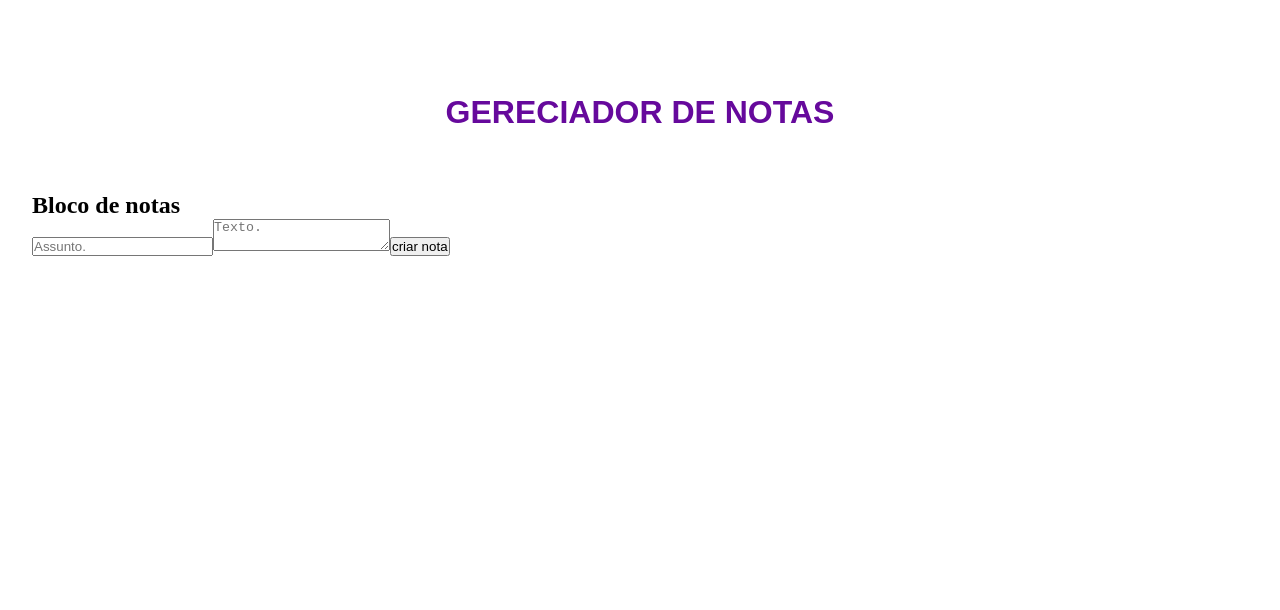
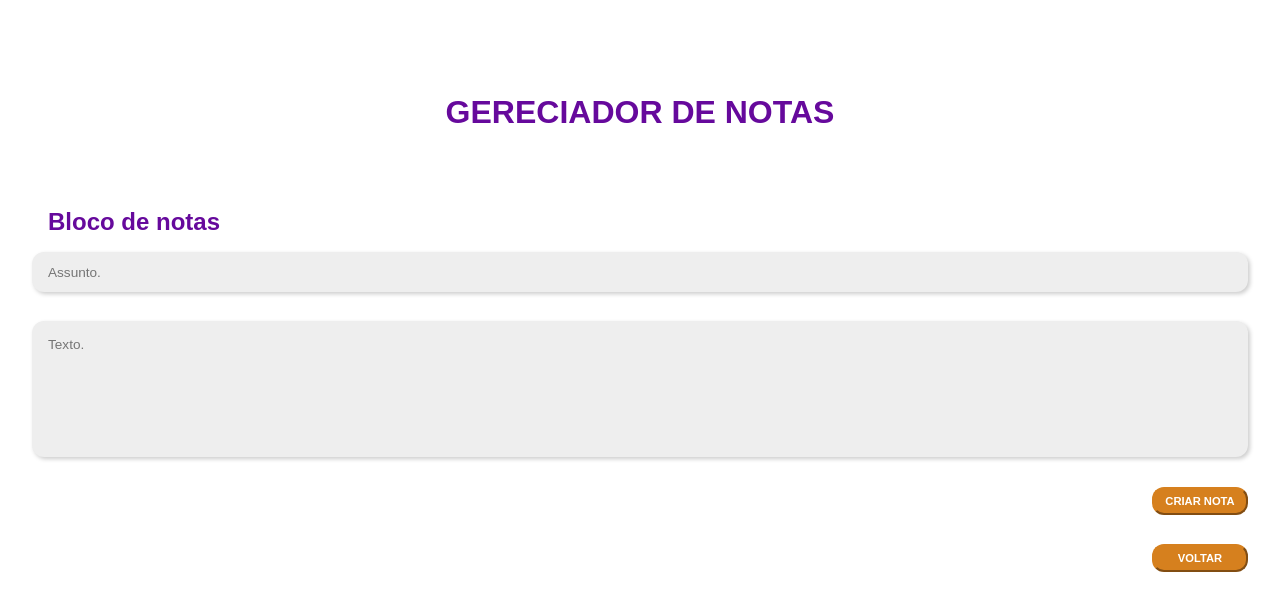
Before and after one commit to MunrraMT/desafio-front-post-its, a React (Create React App) app: page /add-task in a window 1280 px wide. Shown: the top 610 px of the page. Built offline with nearby package versions, Linux system fonts and the light colour scheme.

Commit message:
Visual da página de criação de nota

```diff
--- a/src/App.scss
+++ b/src/App.scss
@@ -1,3 +1,5 @@
 @import './styles/header.scss';
 @import './styles/home.scss';
-@import './styles/ver-notas.scss';
+@import './styles/viewer-tasks.scss';
+@import './styles/add-new-task.scss';
+@import './styles/show-modal.scss';
--- a/src/components/no-exist-tasks.js
+++ b/src/components/no-exist-tasks.js
@@ -1,8 +1,8 @@
 import BtnAddNotas from './btn-add-notas';
 
 const NoExistTasks = () => (
-  <main className='ver-notas__content'>
-    <h3 className='ver-notas__title'>Não existem notas adicionadas</h3>
+  <main className='viewer-tasks__content'>
+    <h3 className='viewer-tasks__title'>Não existem notas adicionadas</h3>
     <BtnAddNotas />
   </main>
 );
--- a/src/index.scss
+++ b/src/index.scss
@@ -13,5 +13,8 @@ body {
   --color-text-roxo: #66099c;
   --color-btn-laranja: #d6801e;
   --color-btn-laranja-dark: #724613;
+  --color-backgound-input: #eee;
+  --color-shadow: #ccc;
+
   --border-radius: 0.75rem;
 }
--- a/src/pages/add-new-task-page.js
+++ b/src/pages/add-new-task-page.js
@@ -1,6 +1,7 @@
 /* eslint-disable react/prop-types */
 import { ErrorMessage, Field, Form, Formik } from 'formik';
 import { useState } from 'react';
+import { useHistory } from 'react-router-dom';
 import * as Yup from 'yup';
 import BtnAddNotas from '../components/btn-add-notas';
 import BtnVerNotas from '../components/btn-ver-notas';
@@ -8,13 +9,14 @@ import BtnVerNotas from '../components/btn-ver-notas';
 const AddNewTaskPage = () => {
   const [newTask, setNewTask] = useState({});
   const [feedbackPost, setFeedbackPost] = useState('');
+  const history = useHistory();
 
   const ShowModal = () => {
     if (feedbackPost === '') return <aside />;
 
     return (
-      <aside>
-        <h3>{feedbackPost}</h3>
+      <aside className='show-modal__content'>
+        <h3 className='show-modal__title'>{feedbackPost}</h3>
         <BtnVerNotas />
         <BtnAddNotas />
       </aside>
@@ -25,10 +27,7 @@ const AddNewTaskPage = () => {
     if (response === 'error')
       return setFeedbackPost('Nota não criada, sem conexão com o servido');
 
-    if (
-      response.assunto !== newTask.assunto &&
-      response.texto !== newTask.texto
-    ) {
+    if (response.title !== newTask.title && response.text !== newTask.text) {
       return setFeedbackPost('Nota não criada, tente novamente mais tarde');
     }
 
@@ -47,39 +46,63 @@ const AddNewTaskPage = () => {
       .catch(showResponseAPI('error'));
   };
 
-  const showError = (message) => <p>{message}</p>;
+  const showError = (message) => (
+    <p className='add-new-task__error'>{message}</p>
+  );
 
   const sendSchema = Yup.object().shape({
-    assunto: Yup.string()
+    title: Yup.string()
       .min(3, 'Precisa ter no mínino 3 letras!')
       .max(50, 'No máximo 50 caracteres!')
       .required('Precisa ter uma assunto!'),
-    texto: Yup.string()
+    text: Yup.string()
       .min(10, 'Precisa ter no mínino 10 letras!')
       .max(150, 'No máximo 150 caracteres!')
       .required('Precisa ter um texto!')
   });
 
+  const backHome = () => {
+    history.push('/');
+  };
+
   return (
     <>
-      <main>
-        <h2>Bloco de notas</h2>
+      <main className='add-new-task__content'>
+        <h2 className='add-new-task__h2'>Bloco de notas</h2>
         <Formik
           initialValues={{
-            assunto: '',
-            texto: ''
+            title: '',
+            text: ''
           }}
           onSubmit={formSubmit}
           validationSchema={sendSchema}
         >
           {() => (
-            <Form>
-              <Field name='assunto' type='text' placeholder='Assunto.' />
-              <ErrorMessage name='assunto' render={showError} />
-              <Field name='texto' as='textarea' placeholder='Texto.' />
-              <ErrorMessage name='texto' render={showError} />
-              <button className='btn-submit-task' type='submit'>
+            <Form className='add-new-task__form'>
+              <Field
+                className='add-new-task__title'
+                name='title'
+                type='text'
+                placeholder='Assunto.'
+              />
+              <ErrorMessage name='title' render={showError} />
+              <Field
+                className='add-new-task__text'
+                name='text'
+                as='textarea'
+                placeholder='Texto.'
+              />
+              <ErrorMessage name='text' render={showError} />
+              <button className='add-new-task__btn' type='submit'>
                 criar nota
+              </button>
+
+              <button
+                onClick={backHome}
+                className='add-new-task__btn'
+                type='button'
+              >
+                voltar
               </button>
             </Form>
           )}
--- /dev/null
+++ b/src/styles/add-new-task.scss
@@ -0,0 +1,76 @@
+.add-new-task {
+  &__content {
+    display: flex;
+    flex-direction: column;
+    flex-direction: column;
+    justify-content: center;
+  }
+
+  &__h2 {
+    color: var(--color-text-roxo);
+    text-align: left;
+    font-family: sans-serif;
+    padding: 1rem;
+  }
+
+  &__form {
+    height: 20rem;
+
+    display: flex;
+    flex-direction: column;
+    align-items: center;
+    justify-content: space-between;
+  }
+
+  &__title,
+  &__text {
+    height: 2.5rem;
+    width: 100%;
+
+    padding: 1rem;
+    border-radius: var(--border-radius);
+    border: none;
+    background-color: var(--color-backgound-input);
+    box-shadow: 2px 2px 4px var(--color-shadow);
+    font-family: sans-serif;
+    font-size: 0.85rem;
+  }
+
+  &__text {
+    height: 8.5rem;
+    resize: none;
+  }
+
+  &__error {
+    color: red;
+    line-height: 1rem;
+    font-family: sans-serif;
+  }
+
+  &__btn {
+    width: 6rem;
+    line-height: 1rem;
+
+    padding: 0.25rem;
+    text-transform: uppercase;
+    text-align: center;
+    font-family: sans-serif;
+    font-weight: 600;
+    font-size: 0.7rem;
+    cursor: pointer;
+    color: var(--color-text-light);
+    background-color: var(--color-btn-laranja);
+    border-radius: var(--border-radius);
+    border-color: var(--color-btn-laranja);
+
+    display: flex;
+    flex-direction: row;
+    align-self: flex-end;
+    justify-content: center;
+
+    &:hover {
+      background-color: var(--color-btn-laranja-dark);
+      border-color: var(--color-btn-laranja-dark);
+    }
+  }
+}
--- /dev/null
+++ b/src/styles/show-modal.scss
@@ -0,0 +1,26 @@
+.show-modal {
+  &__content {
+    position: absolute;
+    top: 50%;
+    left: 50%;
+    transform: translate(-50%, -50%);
+
+    width: 20rem;
+    height: 20rem;
+
+    background-color: #ddd;
+    padding: 2rem;
+    border-radius: 2rem;
+
+    display: flex;
+    flex-direction: column;
+    align-content: center;
+    justify-content: center;
+  }
+
+  &__title {
+    text-align: center;
+    margin-bottom: 2rem;
+    color: var(--color-text-roxo);
+  }
+}
--- a/src/styles/ver-notas.scss
+++ b/src/styles/viewer-tasks.scss
@@ -1,4 +1,4 @@
-.ver-notas {
+.viewer-tasks {
   &__content {
     display: flex;
     flex-direction: column;
```
